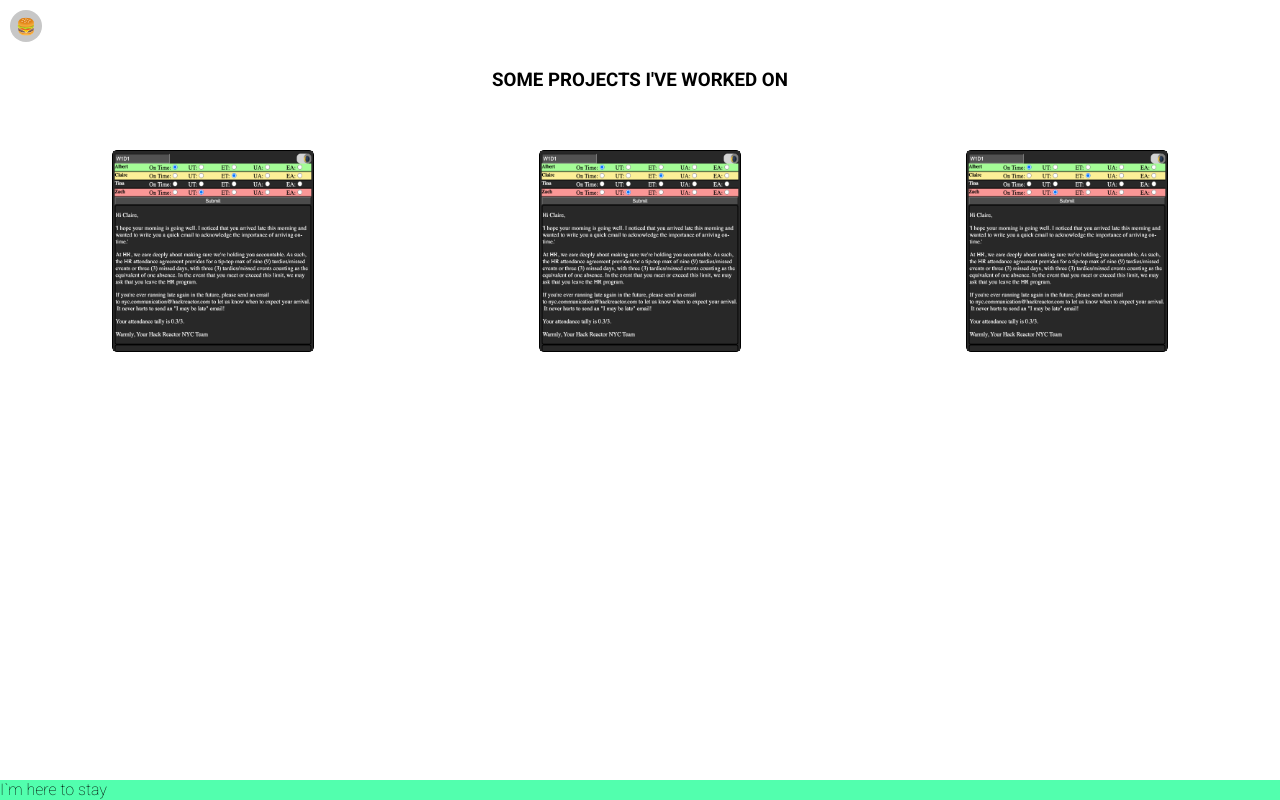
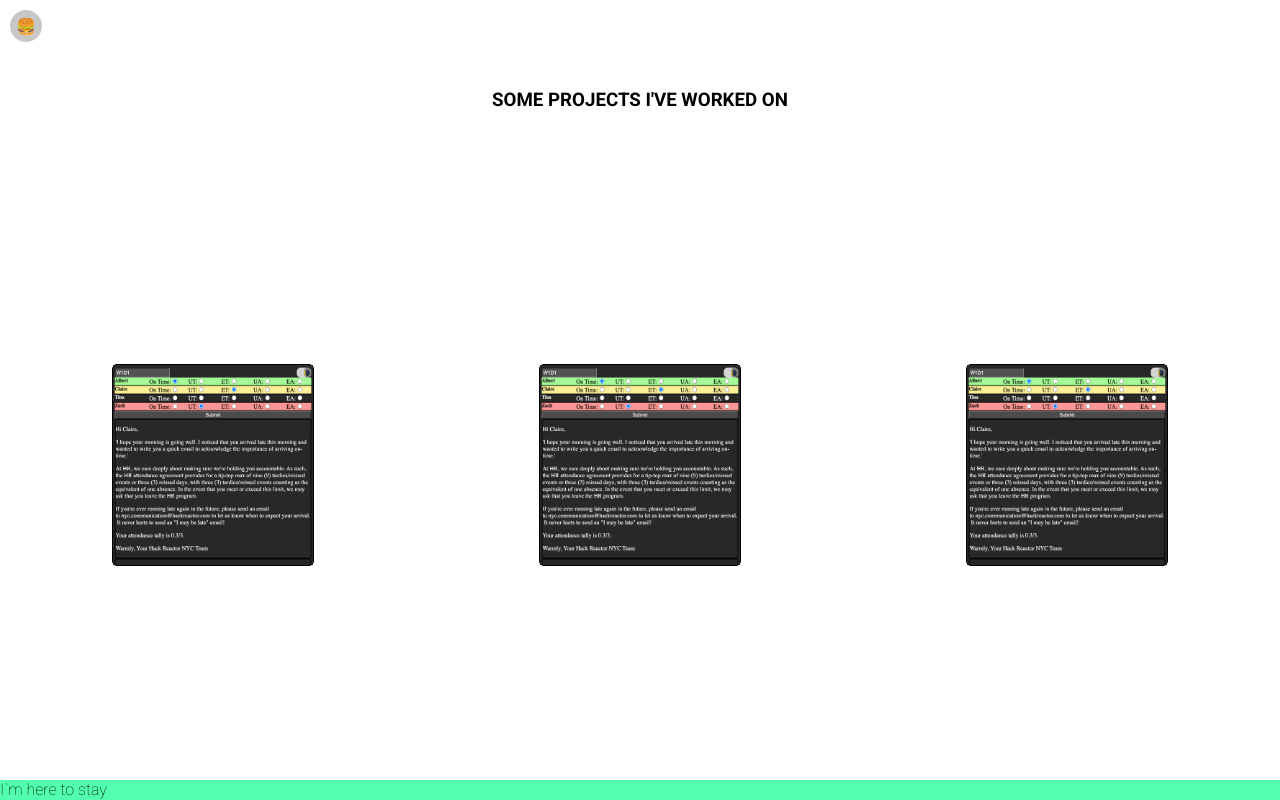
Before and after one commit to armandogj1/portfolio, a Next.js app: page /projects in a window 1280 px wide. Built offline with nearby package versions, Linux system fonts and the light colour scheme; a web font is replaced by a local one.

Commit message:
make minor alterations

```diff
--- a/src/Menu.jsx
+++ b/src/Menu.jsx
@@ -37,7 +37,9 @@ const Menu = ({ buttons }) => {
 				{isOpen ? 'X' : '🍔'}
 			</span>
 			{
-				<nav className={isOpen ? 'nav transition-open' : 'nav'}>
+				<nav
+					className={isOpen ? 'nav transition-open' : 'nav transition-close'}
+				>
 					{buttons.map((button) => (
 						<MenuButton
 							key={button.path}
--- a/styles.css
+++ b/styles.css
@@ -123,12 +123,17 @@ footer {
 	grid-template-rows: 100px 1fr;
 	grid-template-columns: repeat(3, 1fr);
 	grid-template-areas: 'header header header';
-	justify-items: center;
-	align-content: center;
+	/* justify-items: center; */
+	/* align-content: center; */
 }
 
 #main-block-projects h3 {
+	place-self: center;
 	grid-area: header;
+}
+
+#main-block-projects a {
+	place-self: center;
 }
 
 .project-tile {
```
